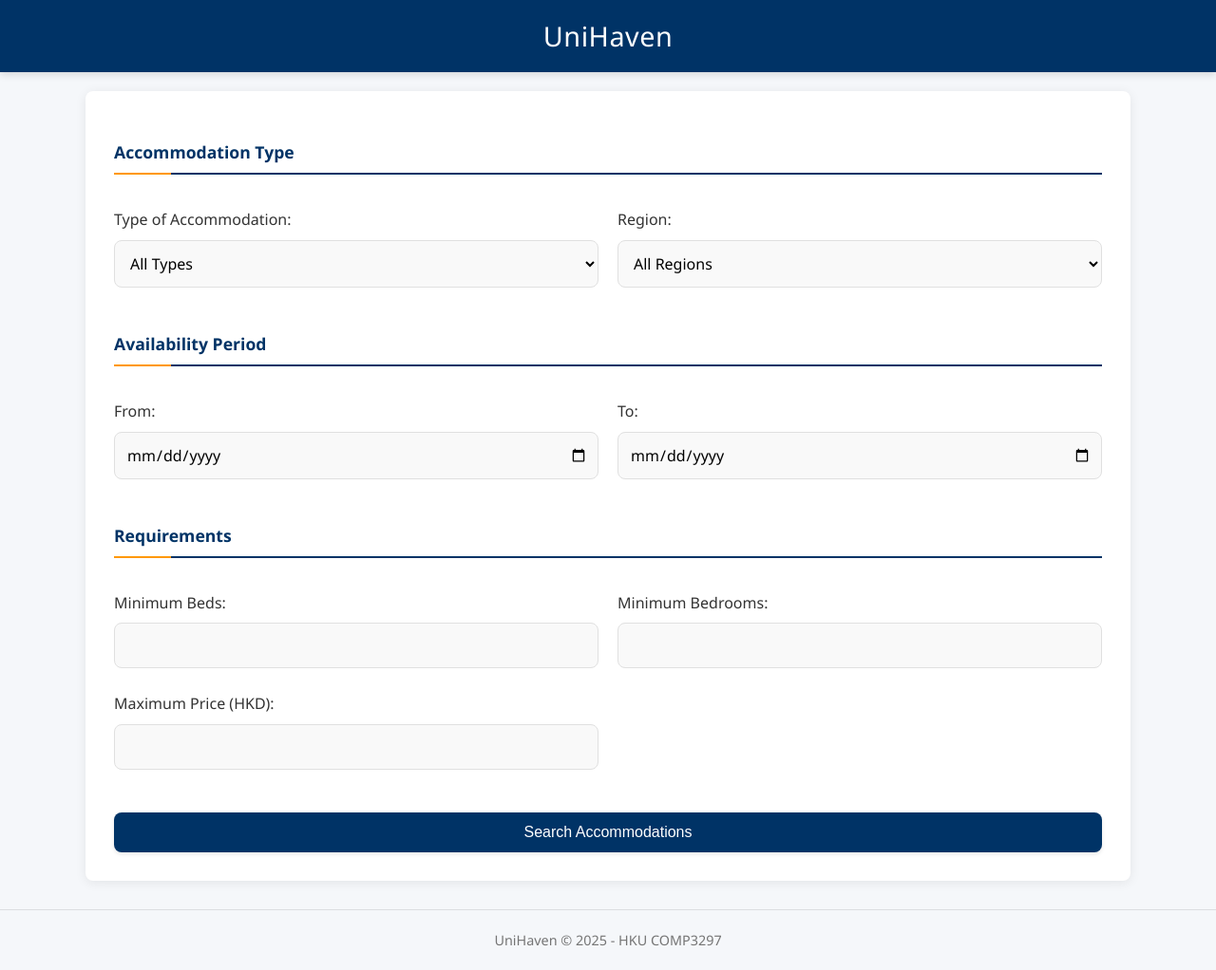
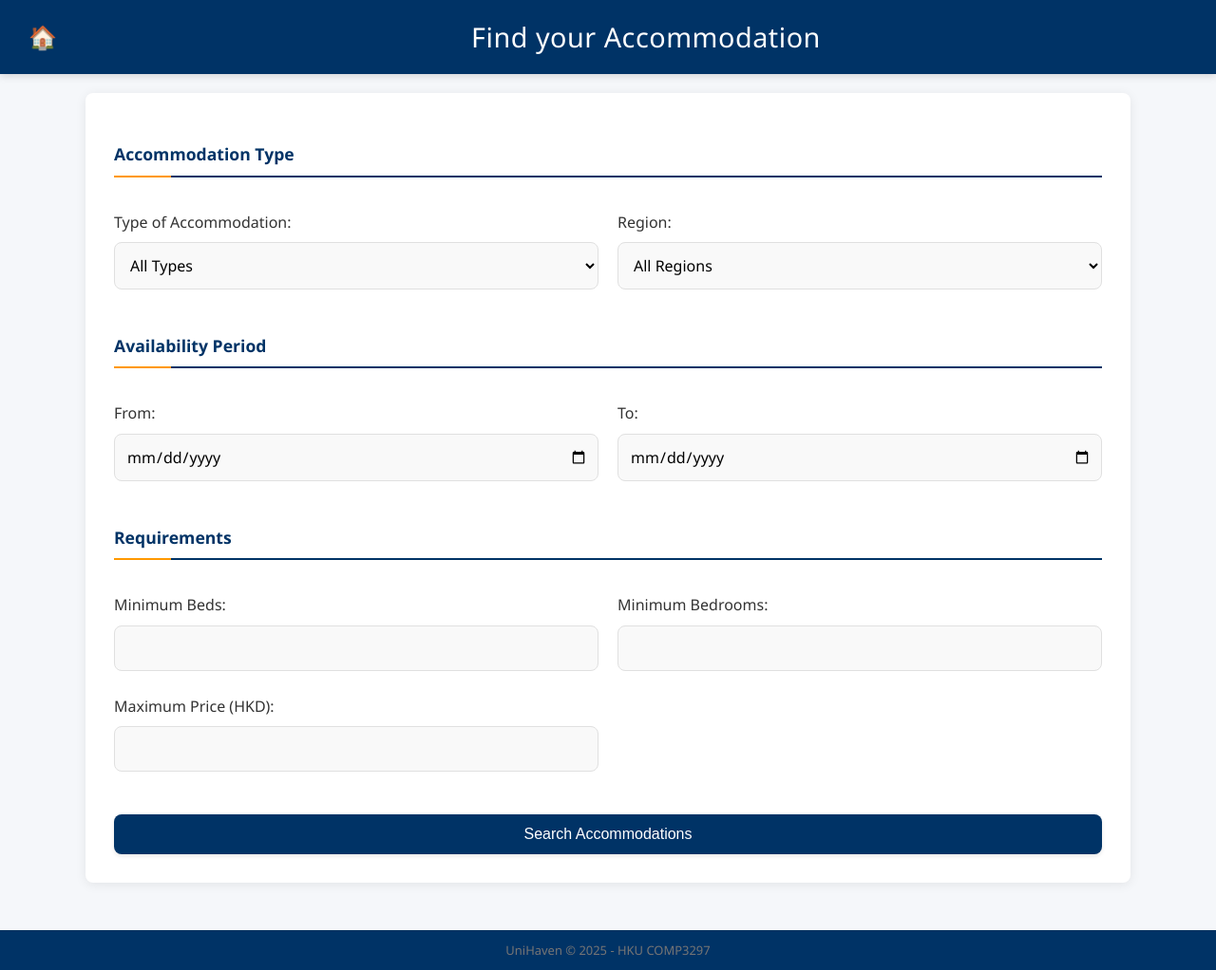
Before and after one commit to GuiyinTIAN/UniHaven, a Django app: page /search-accommodation/ in a window 1280 px wide. Shown: the whole page at 95% size. Run offline with Django 5.2, Linux system fonts and the light colour scheme.

Commit message:
upadte the search logic and UI

```diff
--- a/accommodation/static/accommodation/css/main.css
+++ b/accommodation/static/accommodation/css/main.css
@@ -33,12 +33,11 @@ body {
     background-color: var(--primary-color);
     color: white;
     padding: 15px 0;
-    text-align: center;
     box-shadow: 0 2px 8px rgba(0,0,0,0.15);
     position: relative;
     z-index: 10;
-    display: flex;  /* 添加flex布局 */
-    justify-content: center;
+    display: flex;
+    justify-content: space-between;
     align-items: center;
 }
 
@@ -47,6 +46,8 @@ body {
     font-size: 1.8em;
     font-weight: 500;
     letter-spacing: 0.5px;
+    flex: 1;
+    text-align: center;
 }
 
 .container {
@@ -94,6 +95,21 @@ body {
     width: 100%;
     font-size: 1em;
     padding: 12px 20px;
+}
+
+/* Home Button Styles */
+.home-btn {
+    background-color: transparent;
+    border: none;
+    box-shadow: none;
+    font-size: 1.5em;
+    padding: 5px 10px;
+    margin-left: 20px;
+}
+
+.home-btn:hover {
+    background-color: rgba(255, 255, 255, 0.2);
+    transform: translateY(-2px);
 }
 
 /* Form Styles */
@@ -362,6 +378,7 @@ input:focus, textarea:focus, select:focus {
     position: absolute;
     right: 20px;
     top: 15px;
+    margin-right: 20px;
 }
 
 /* Page Loading Animation */
--- a/accommodation/templates/accommodation/base.html
+++ b/accommodation/templates/accommodation/base.html
@@ -3,20 +3,58 @@
 <!DOCTYPE html>
 <html lang="{{ LANGUAGE_CODE }}">
 <head>
-    <title>{% block title %}UniHaven{% endblock %}</title>
+    <title>{% block title %}UniHaven - Student Accommodation Solutions{% endblock %}</title>
     <meta name="viewport" content="width=device-width, initial-scale=1.0">
     <link rel="stylesheet" href="{% static 'accommodation/css/main.css' %}">
+    <style>
+        html, body {
+            height: 100%;
+            margin: 0;
+            display: flex;
+            flex-direction: column;
+        }
+        .home-btn {
+            background-color: transparent;
+            border: none;
+            box-shadow: none;
+            font-size: 1.5em;
+            padding: 5px 10px;
+            margin-right: 10px;
+        }
+
+        .home-btn:hover {
+            background-color: rgba(255, 255, 255, 0.2);
+            transform: translateY(-2px);
+        }
+
+        .footer {
+            background-color: var(--primary-color);
+            color: white;
+            text-align: center;
+            padding: 10px 0;
+            font-size: 0.9em;
+        }
+        .content-wrapper {
+            flex: 1;
+        }
+    </style>
     {% block extra_css %}{% endblock %}
 </head>
 <body class="page-transition">
     <div class="navbar">
-        <h1>UniHaven</h1>
+        {% block home_button %}
+        <a href="{% url 'index' %}" class="home-btn btn btn-secondary">🏠</a>
+        {% endblock %}
+        <h1>{% block nav_title %}UniHaven{% endblock %}</h1>
+        <div class="nav-right"></div><!-- 添加空元素以保持对称 -->
     </div>
 
-    {% block content %}{% endblock %}
+    <div class="content-wrapper">
+        {% block content %}{% endblock %}
+    </div>
 
     <div class="footer">
-        <p>UniHaven &copy; 2025 - HKU COMP3297 </p>
+        <p>UniHaven &copy; 2025 - HKU COMP3297</p>
     </div>
 
     {% block extra_js %}{% endblock %}
--- a/accommodation/templates/accommodation/index.html
+++ b/accommodation/templates/accommodation/index.html
@@ -6,7 +6,7 @@
 {% block nav_title %}UniHaven{% endblock %}
 
 {% block home_button %}
-<!-- 主页不需要显示返回主页的按钮 -->
+<!-- Home button not needed on homepage -->
 {% endblock %}
 
 {% block extra_css %}
@@ -100,7 +100,7 @@
     /* 语言切换器样式 */
     .language-selector {
         position: absolute;
-        top: 20px;
+        top: 35px;
         right: 20px;
         z-index: 100;
     }
--- a/accommodation/templates/accommodation/search_results.html
+++ b/accommodation/templates/accommodation/search_results.html
@@ -1,7 +1,8 @@
 {% extends 'accommodation/base.html' %}
 {% load static %}
 
-{% block title %}Search Accommodation{% endblock %}
+{% block title %}UniHaven - Search Accommodation{% endblock %}
+{% block nav_title %}Find your Accommodation{% endblock %}
 
 {% block content %}
 <div class="container">
@@ -64,3 +65,39 @@
     </div>
 </div>
 {% endblock %}
+
+{% block extra_js %}
+<script>
+    document.addEventListener('DOMContentLoaded', function() {
+        const today = new Date();
+        const yyyy = today.getFullYear();
+        const mm = String(today.getMonth() + 1).padStart(2, '0');
+        const dd = String(today.getDate()).padStart(2, '0');
+        const todayFormatted = `${yyyy}-${mm}-${dd}`;
+
+        const fromDateInput = document.getElementById('available_from');
+        fromDateInput.min = todayFormatted;
+
+        const toDateInput = document.getElementById('available_to');
+        toDateInput.min = todayFormatted;
+
+        fromDateInput.addEventListener('change', function() {
+            if (fromDateInput.value) {
+                toDateInput.min = fromDateInput.value;
+
+                if (toDateInput.value && toDateInput.value < fromDateInput.value) {
+                    toDateInput.value = fromDateInput.value;
+                }
+            }
+        });
+
+
+        toDateInput.addEventListener('change', function() {
+            if (toDateInput.value && fromDateInput.value && fromDateInput.value > toDateInput.value) {
+                alert('The end date must be after the start date.');
+                toDateInput.value = fromDateInput.value;
+            }
+        });
+    });
+</script>
+{% endblock %}
```
Also changed, not shown: accommodation/templates/accommodation/accommodation_detail.html (+6 -13 lines), accommodation/templates/accommodation/accommodation_list.html (+6 -14 lines), accommodation/templates/accommodation/add_accommodation.html (+35 -1 lines), accommodation/serializers.py (deleted).
